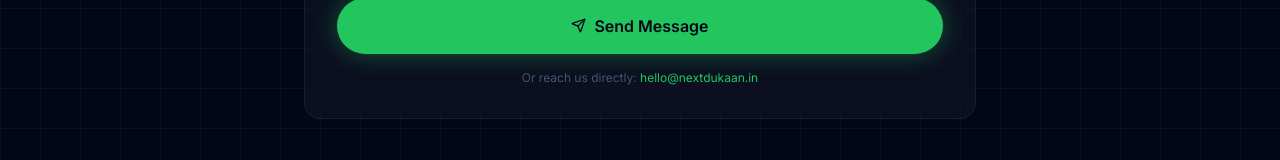
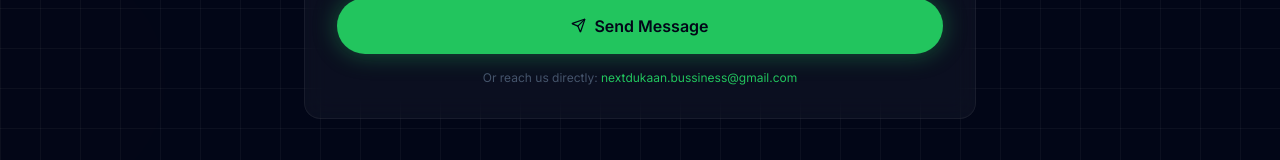
Before and after one commit to nextdukaanserver/NextDukaanWeb, a React (Vite) app: page / in a window 1280 px wide. Shown: the part 8336-8496 px from the top of the page. Built offline with nearby package versions, Linux system fonts and the light colour scheme.

Commit message:
EmailJS integrated

```diff
--- a/src/components/ContactCTA.tsx
+++ b/src/components/ContactCTA.tsx
@@ -1,17 +1,13 @@
+import emailjs from '@emailjs/browser';
 import { motion } from 'framer-motion';
 import { useInView } from 'framer-motion';
 import { useRef, useState } from 'react';
 import { useForm } from 'react-hook-form';
 import { MessageCircle, Send, CheckCircle, AlertCircle } from 'lucide-react';
-import emailjs from '@emailjs/browser';
 import SectionLabel from './ui/SectionLabel';
 import GlowButton from './ui/GlowButton';
 
-const EMAILJS_SERVICE_ID  = 'service_6syanuw';
-const EMAILJS_TEMPLATE_ID = 'template_o6p8s2d';
-const EMAILJS_PUBLIC_KEY  = 'H9ymuPA73VrV4lr4A'; // 🔑 Replace with your EmailJS Public Key
-
-const WA_LINK = "https://wa.me/917976139428?text=Hi%20NextDukaan%2C%20I%20want%20to%20get%20started!";
+const WA_LINK = "https://wa.me/919999999999?text=Hi%20NextDukaan%2C%20I%20want%20to%20get%20started!";
 
 interface FormData {
   name:    string;
@@ -47,29 +43,27 @@ export default function ContactCTA() {
 
     try {
       await emailjs.send(
-        EMAILJS_SERVICE_ID,
-        EMAILJS_TEMPLATE_ID,
+        import.meta.env.VITE_EMAILJS_SERVICE_ID,
+        import.meta.env.VITE_EMAILJS_TEMPLATE_ID,
         {
           from_name: data.name,
           phone:     data.phone,
           service:   data.service,
           message:   data.message,
         },
-        EMAILJS_PUBLIC_KEY
+        import.meta.env.VITE_EMAILJS_PUBLIC_KEY
       );
+
+      // WhatsApp fallback
+      const msg = encodeURIComponent(
+        `Hi NextDukaan!\nName: ${data.name}\nPhone: ${data.phone}\nService: ${data.service}\nMessage: ${data.message}`
+      );
+      window.open(`https://wa.me/919999999999?text=${msg}`, '_blank');
 
       setStatus('success');
       reset();
       setTimeout(() => setStatus('idle'), 5000);
-    } catch (err) {
-      console.error('EmailJS error:', err);
-
-      // WhatsApp fallback if email fails
-      const msg = encodeURIComponent(
-        `Hi NextDukaan!\nName: ${data.name}\nPhone: ${data.phone}\nService: ${data.service}\nMessage: ${data.message}`
-      );
-      window.open(`https://wa.me/917976139428?text=${msg}`, '_blank');
-
+    } catch {
       setStatus('error');
       setTimeout(() => setStatus('idle'), 4000);
     }
@@ -91,12 +85,10 @@ export default function ContactCTA() {
       className="relative grid-bg overflow-hidden py-28"
       style={{ background: '#020617' }}
     >
-      {/* Blobs — big centre glow */}
       <div className="blob-green pointer-events-none absolute top-1/2 left-1/2 -translate-x-1/2 -translate-y-1/2 h-[700px] w-[700px] opacity-[0.12]" />
       <div className="blob-orange pointer-events-none absolute bottom-0 left-0 h-[300px] w-[300px] opacity-10 -translate-x-1/3" />
 
       <div className="relative z-10 mx-auto max-w-7xl px-4 sm:px-6 lg:px-8">
-        {/* Top CTA banner */}
         <motion.div
           initial={{ opacity: 0, y: 24 }}
           animate={inView ? { opacity: 1, y: 0 } : {}}
@@ -123,7 +115,6 @@ export default function ContactCTA() {
           </div>
         </motion.div>
 
-        {/* Contact Form */}
         <motion.div
           initial={{ opacity: 0, y: 32 }}
           animate={inView ? { opacity: 1, y: 0 } : {}}
@@ -139,7 +130,6 @@ export default function ContactCTA() {
               </p>
             </div>
 
-            {/* Success state */}
             {status === 'success' && (
               <motion.div
                 initial={{ opacity: 0, scale: 0.95 }}
@@ -149,12 +139,11 @@ export default function ContactCTA() {
                 <CheckCircle size={18} className="mt-0.5 shrink-0 text-green-400" />
                 <div>
                   <p className="text-sm font-semibold text-green-300">Message sent! 🎉</p>
-                  <p className="text-xs text-slate-500 mt-0.5">We'll get back to you within 2 hours. 🎉</p>
+                  <p className="text-xs text-slate-500 mt-0.5">We've also opened WhatsApp so you can reach us instantly.</p>
                 </div>
               </motion.div>
             )}
 
-            {/* Error state */}
             {status === 'error' && (
               <motion.div
                 initial={{ opacity: 0, scale: 0.95 }}
@@ -167,7 +156,6 @@ export default function ContactCTA() {
             )}
 
             <form onSubmit={handleSubmit(onSubmit)} className="flex flex-col gap-4" noValidate>
-              {/* Name + Phone */}
               <div className="grid gap-4 sm:grid-cols-2">
                 <div className="flex flex-col gap-1.5">
                   <label className="text-xs font-medium text-slate-400">Your Name *</label>
@@ -196,7 +184,6 @@ export default function ContactCTA() {
                 </div>
               </div>
 
-              {/* Service */}
               <div className="flex flex-col gap-1.5">
                 <label className="text-xs font-medium text-slate-400">Service You Need *</label>
                 <select
@@ -212,7 +199,6 @@ export default function ContactCTA() {
                 {errors.service && <p className="text-xs text-red-400">{errors.service.message}</p>}
               </div>
 
-              {/* Message */}
               <div className="flex flex-col gap-1.5">
                 <label className="text-xs font-medium text-slate-400">Tell us about your business</label>
                 <textarea
@@ -223,7 +209,6 @@ export default function ContactCTA() {
                 />
               </div>
 
-              {/* Submit */}
               <GlowButton
                 type="submit"
                 disabled={status === 'loading'}
@@ -245,8 +230,8 @@ export default function ContactCTA() {
 
               <p className="text-center text-xs text-slate-600">
                 Or reach us directly:{' '}
-                <a href="mailto:hello@nextdukaan.in" className="text-green-500 hover:text-green-400 transition-colors">
-                  hello@nextdukaan.in
+                <a href="mailto:nextdukaan.bussiness@gmail.com" className="text-green-500 hover:text-green-400 transition-colors">
+                  nextdukaan.bussiness@gmail.com
                 </a>
               </p>
             </form>
```
